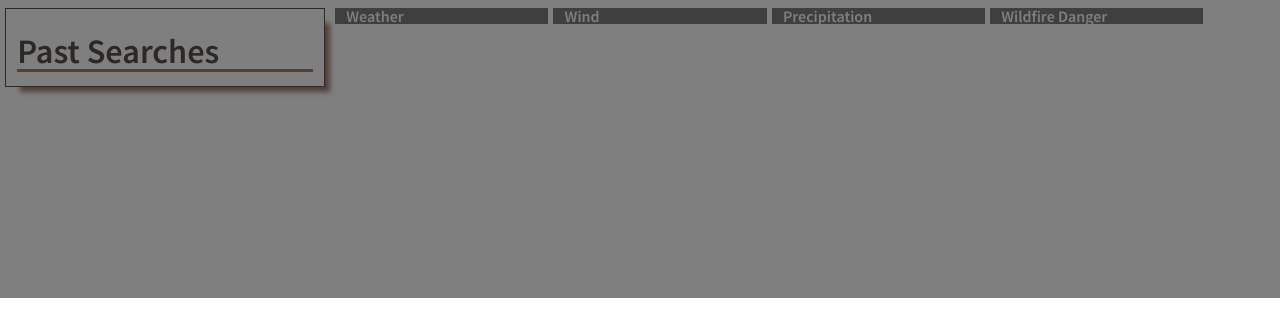
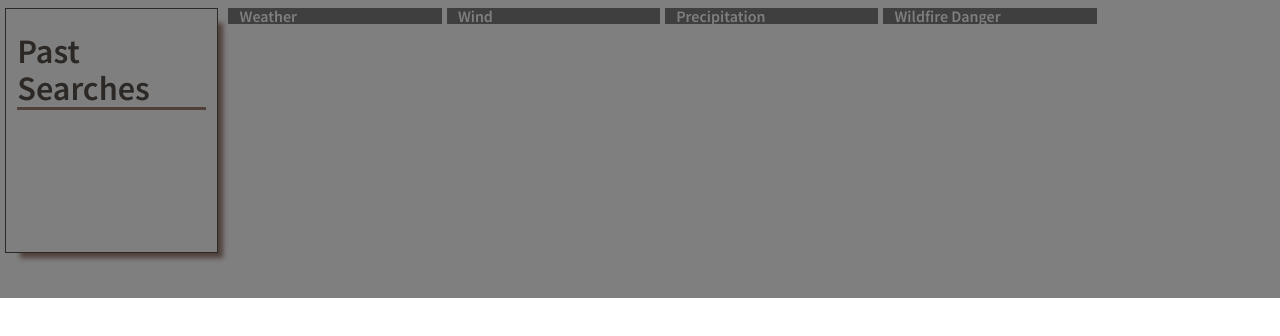
Before and after one commit to chuck2076/Weather_Wildfire_App, a plain HTML site: page index.html in a window 1280 px wide. Shown: the part 502-838 px from the top of the page. Before the commit the page ends 800 px from the top, so only its background shows below. Drawn offline with nearby package versions, Linux system fonts and the light colour scheme.

Commit message:
flex box work in CSS and html

```diff
--- a/Develop/style.css
+++ b/Develop/style.css
@@ -14,7 +14,7 @@ body {
   }
 
   .hero-image {
-    display: flexbox;
+    display: flex;
     padding-top: 60px;
     padding-bottom: 60px;
     margin-bottom: 10px;
@@ -49,6 +49,8 @@ body {
   margin-left: 5px;
   margin-right: 10px;
   color: #57504A;
+  margin-bottom: 10%;
+  padding-bottom: 10%;
 }
 
 h4 {
@@ -79,9 +81,12 @@ h4 {
 
 }
 
+
 .li1 {
+  display: inline-flex;
   background-color: rgba(0,0,0,.5);
   color: #fff;
   margin-left: 5px;
   margin-right: 5px;
+  align-content: flex-end;
 }
--- a/index.html
+++ b/index.html
@@ -46,7 +46,8 @@
 
 
     <div class = "row">
-    <div class ="col s3 m3 l3" id ="past">
+      <!--Put API image here-->
+    <div class ="col s12 m2 l2" id ="past">
         <div class="pastSearches">
         <h4>Past Searches</h4>
         <!-- <button class="submit" type="menu" name = "park">Yosemite</button> -->
@@ -54,10 +55,10 @@
     </div>
 
       <!--<ul class ="col s4 m4 l4" id="infoBox">-->
-        <div id = "weather" class= "col s2 m2 l2 li1">Weather</div>
-        <div id = "wind" class= "col s2 m2 l2 li1">Wind</div>
-        <div id = "precip" class= "col s2 m2 l2 li1">Precipitation</div>
-        <div id = "wildFire" class= "col s2 m2 l2 li1">Wildfire Danger</div>
+        <div id = "weather" class= "col s6 m3 l2 li1">Weather</div>
+        <div id = "wind" class= "col s6 m3 l2 li1">Wind</div>
+        <div id = "precip" class= "col s6 m3 l2 li1">Precipitation</div>
+        <div id = "wildFire" class= "col s6 m3 l2 li1">Wildfire Danger</div>
 
 
     </div>
```
